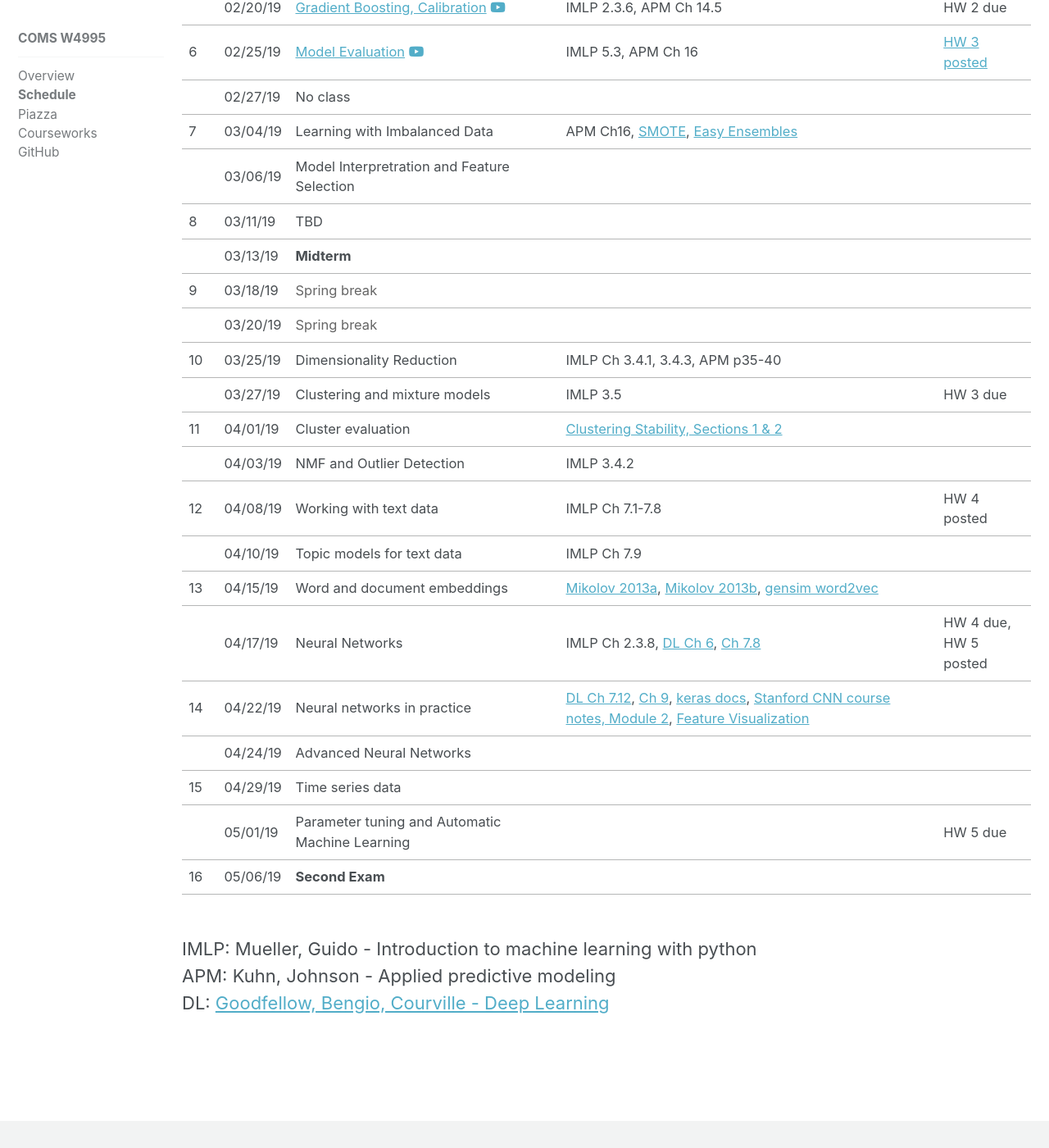
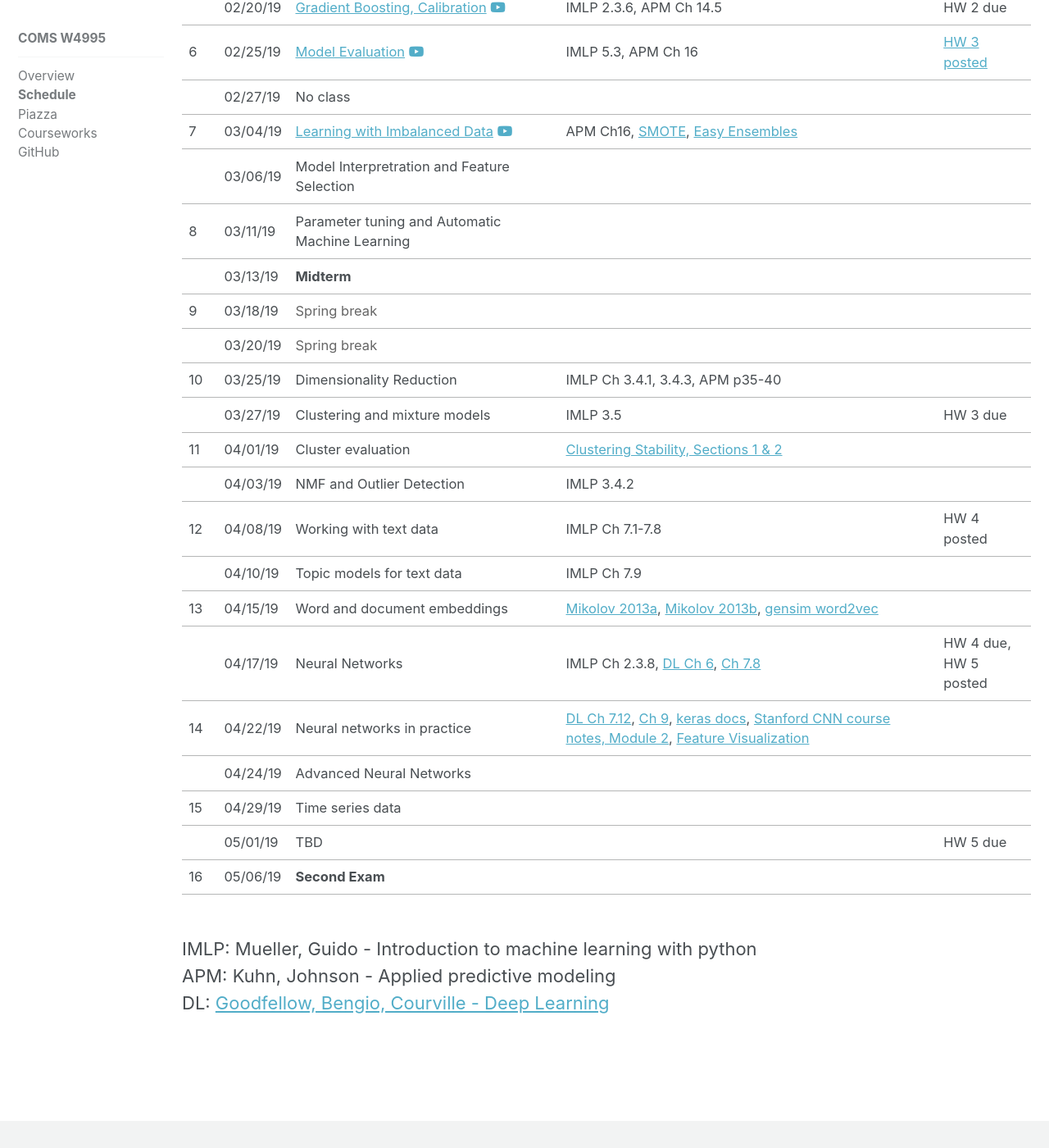
Before and after one commit to amueller/columbia-website, a Jekyll site: the page built from _comsw4995s19/lectures.md, in a window 1280 px wide and 1400 px high, scrolled down 806 px. Shown: the whole window at 82% size. Built offline with Jekyll 4.4.1, drawn with Linux system fonts in a browser that asks for light colours; nearby versions of some CDN libraries.

Commit message:
move automatic ML to before spring break, add link for imbalanced data video

```diff
--- a/_comsw4995s19/lectures.md
+++ b/_comsw4995s19/lectures.md
@@ -105,7 +105,7 @@ Press P on slides for presenter notes.
 	<tr>
 		<td>7</td>
 		<td>03/04/19</td>
-		<td>Learning with Imbalanced Data&nbsp;</td>
+		<td><a href="https://amueller.github.io/COMS4995-s19/slides/aml-11-resampling-imbalanced-data/">Learning with Imbalanced Data</a>&nbsp;<a href="https://www.youtube.com/watch?v=Eix70D-H5ag&index=12&t=0s&list=PL_pVmAaAnxIQGzQS2oI3OWEPT-dpmwTfA"><i class="fa fa-youtube-play" aria-hidden="true"></i></a></td>
 		<td>APM Ch16, <a href="https://www.jair.org/media/953/live-953-2037-jair.pdf">SMOTE</a>, <a href="http://cs.nju.edu.cn/zhouzh/zhouzh.files/publication/tsmcb09.pdf">Easy Ensembles</a></td>
 		<td></td>
 	</tr>
```
Also changed, not shown: other parts of _comsw4995s19/lectures.md (+2 -2 lines).
